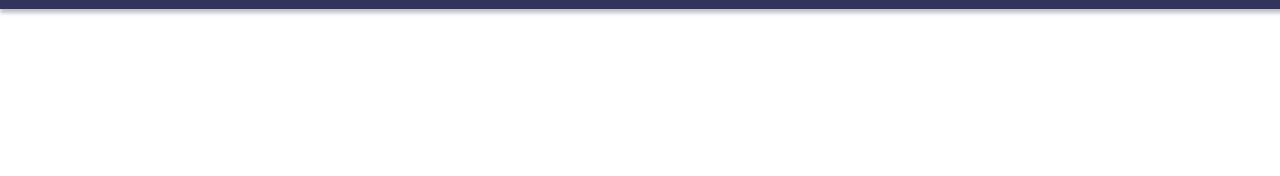
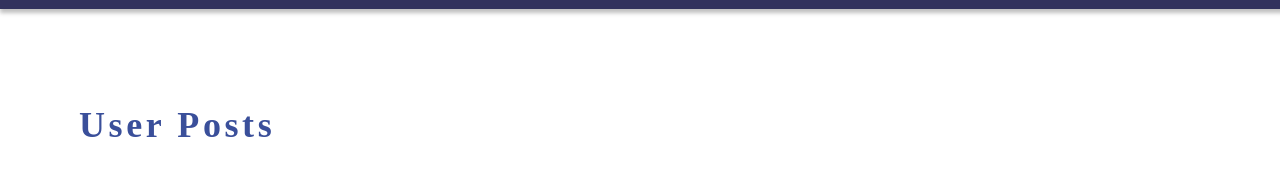
Before and after one commit to BrunoAbido/post_website, a plain HTML site: page index.html in a window 1280 px wide. Shown: the part 82-258 px from the top of the page. Drawn offline with Linux system fonts and the light colour scheme.

Commit message:
feat: first commit building body title

```diff
--- a/css/style.css
+++ b/css/style.css
@@ -45,3 +45,16 @@ h1 {
     letter-spacing: 0em;
     color: rgba(255, 255, 255, 1);
 }
+
+.body_title {
+    position: absolute;
+    width: 221px;
+    height: 20px;
+    top: 167px;
+    left: 79px;
+    font-size: 36px;
+    font-weight: 600;
+    line-height: 20px;
+    letter-spacing: 0.1em;
+    color: rgba(58, 79, 154, 1);
+  }
--- a/index.html
+++ b/index.html
@@ -16,5 +16,10 @@
                 blog
             </h1>
         </header>
+        <main>
+            <div>
+                <h2 class="body_title">User Posts</h2>
+            </div>
+        </main>
     </body>
 </html>
```
